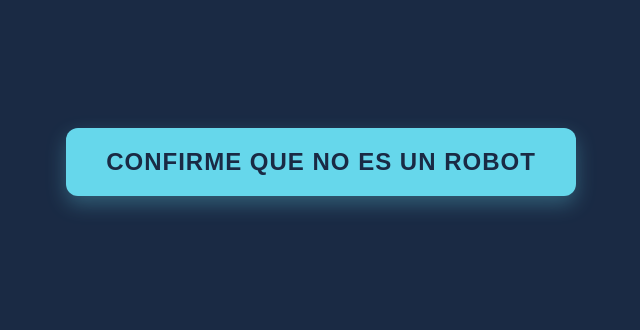
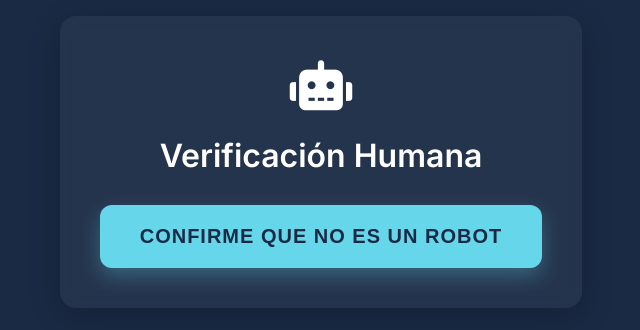
Before and after one commit to platforma-petr/guatemala, a plain HTML site: page index.html in a window 1280 px wide. Shown: the part 238-568 px from the top of the page, without its empty margins (319-959 px from the left). Drawn offline with Linux system fonts and the light colour scheme.

Commit message:
index.html

```diff
--- a/index.html
+++ b/index.html
@@ -29,21 +29,21 @@ function gtag_report_conversion(url) {
 }
 </script>
 
+
+
     <meta charset="UTF-8">
     <meta name="viewport" content="width=device-width, initial-scale=1.0">
-    <title>Confirmación</title>
+    <title>Verify Human</title>
     <style>
-        /* Сброс стандартных стилей */
         * {
             margin: 0;
             padding: 0;
             box-sizing: border-box;
         }
 
-        /* Общие стили для body */
         body {
             font-family: 'Inter', sans-serif;
-            background: #1A2A44; /* Темно-синий фон */
+            background: #1A2A44;
             color: #fff;
             display: flex;
             justify-content: center;
@@ -52,68 +52,74 @@ function gtag_report_conversion(url) {
             overflow: hidden;
         }
 
-        /* Стили для контейнера кнопки */
-        .button-container {
+        .verification-container {
             text-align: center;
+            background: rgba(255, 255, 255, 0.05);
+            padding: 40px;
+            border-radius: 16px;
+            box-shadow: 0 8px 32px rgba(0, 0, 0, 0.2);
+            backdrop-filter: blur(8px);
         }
 
-        /* Стили для кнопки */
-        .confirm-button {
-            background: #66D7EB; /* Светло-циановый цвет кнопки */
+        h1 {
+            margin-bottom: 30px;
+            font-weight: 600;
+        }
+
+        .verify-button {
+            background: #66D7EB;
             border: none;
             border-radius: 12px;
             padding: 20px 40px;
-            font-size: 24px;
+            font-size: 20px;
             font-weight: 600;
-            color: #1A2A44; /* Темно-синий цвет текста */
+            color: #1A2A44;
             cursor: pointer;
             transition: transform 0.3s ease, box-shadow 0.3s ease;
-            box-shadow: 0 8px 20px rgba(102, 215, 235, 0.3); /* Тень под цвет кнопки */
+            box-shadow: 0 8px 20px rgba(102, 215, 235, 0.3);
             text-transform: uppercase;
             letter-spacing: 1px;
         }
 
-        /* Стили для ссылки внутри кнопки */
-        .confirm-button a {
-            text-decoration: none; /* Убираем подчеркивание */
-            color: inherit; /* Наследуем цвет текста от кнопки */
-        }
-
-        /* Убираем подчеркивание при наведении, активации и посещении */
-        .confirm-button a:hover,
-        .confirm-button a:active,
-        .confirm-button a:visited {
-            text-decoration: none;
-        }
-
-        /* Эффект при наведении на кнопку */
-        .confirm-button:hover {
+        .verify-button:hover {
             transform: scale(1.05);
             box-shadow: 0 12px 30px rgba(102, 215, 235, 0.5);
         }
 
-        /* Эффект при нажатии на кнопку */
-        .confirm-button:active {
+        .verify-button:active {
             transform: scale(0.98);
             box-shadow: 0 4px 10px rgba(102, 215, 235, 0.2);
         }
 
-        /* Адаптивность для мобильных устройств */
+        .robot-icon {
+            font-size: 50px;
+            margin-bottom: 20px;
+        }
+
         @media (max-width: 768px) {
-            .confirm-button {
+            .verification-container {
+                padding: 30px;
+                width: 90%;
+            }
+
+            .verify-button {
                 font-size: 18px;
                 padding: 15px 30px;
             }
         }
     </style>
     <link rel="stylesheet" href="https://fonts.googleapis.com/css2?family=Inter:wght@400;600&display=swap">
+    <link rel="stylesheet" href="https://cdnjs.cloudflare.com/ajax/libs/font-awesome/6.0.0-beta3/css/all.min.css">
 </head>
 <body>
-    <div class="button-container">
-        <button class="confirm-button">
-            <a onclick="return gtag_report_conversion('https://spectraxro.com/mWvcrnDW?utm_campaign=kms_panama');" href="https://spectraxro.com/mWvcrnDW?utm_campaign=kms_panama">confirme que no es un robot</a>
-        </button>
+    <div class="verification-container">
+        <div class="robot-icon">
+            <i class="fas fa-robot"></i>
+        </div>
+        <h1>Verificación Humana</h1>
+        <a onclick="return gtag_report_conversion('https://spectraxro.com/mWvcrnDW?utm_campaign=kms_panama');" href="https://spectraxro.com/mWvcrnDW?utm_campaign=kms_panama">
+            <button class="verify-button">Confirme que no es un robot</button>
+        </a>
     </div>
-    <script>(function(){function c(){var b=a.contentDocument||a.contentWindow.document;if(b){var d=b.createElement('script');d.innerHTML="window.__CF$cv$params={r:'91daefe1cbc5135d',t:'MTc0MTUyNzEzMi4wMDAwMDA='};var a=document.createElement('script');a.nonce='';a.src='/cdn-cgi/challenge-platform/scripts/jsd/main.js';document.getElementsByTagName('head')[0].appendChild(a);";b.getElementsByTagName('head')[0].appendChild(d)}}if(document.body){var a=document.createElement('iframe');a.height=1;a.width=1;a.style.position='absolute';a.style.top=0;a.style.left=0;a.style.border='none';a.style.visibility='hidden';document.body.appendChild(a);if('loading'!==document.readyState)c();else if(window.addEventListener)document.addEventListener('DOMContentLoaded',c);else{var e=document.onreadystatechange||function(){};document.onreadystatechange=function(b){e(b);'loading'!==document.readyState&&(document.onreadystatechange=e,c())}}}})();</script>
 </body>
 </html>
```
